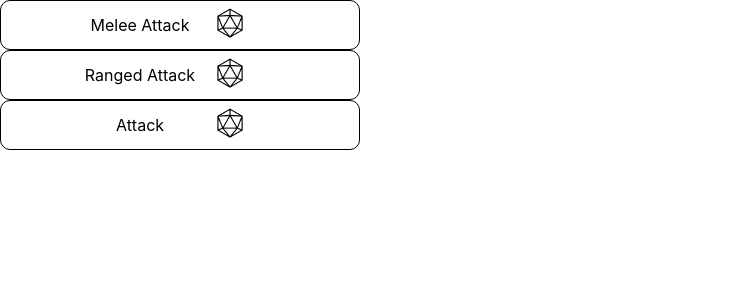
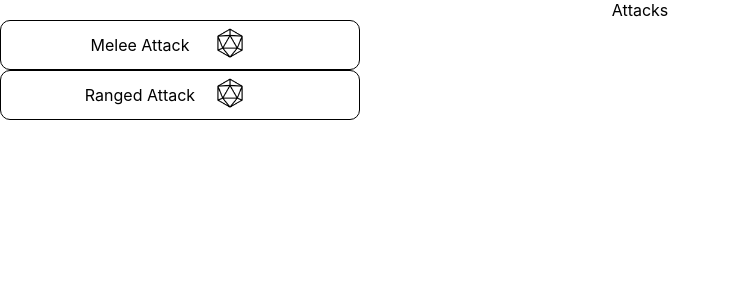
Before and after one commit to Utkarsh-G/high-spirits-sheets, a React (Create React App) app: page / in a window 1280 px wide. Shown: the top 300 px of the page, without its empty margins (0-731 px from the left). Built offline with nearby package versions, Linux system fonts and the light colour scheme.

Commit message:
addtional intermediate boxes

```diff
--- /dev/null
+++ b/src/AllActionsBox.js
@@ -0,0 +1,12 @@
+import './AllActionsBox.css';
+import CategoryBox from './CategoryBox';
+
+function AllActionsBox({actions, handleRoll}) {
+    return (
+        <div className="all-actions-box">
+            <CategoryBox actions={actions} handleRoll={handleRoll} />
+        </div>
+    );
+}
+
+export default AllActionsBox;
--- a/src/App.js
+++ b/src/App.js
@@ -1,12 +1,11 @@
 import './App.css';
-import ActionBox from './ActionBox';
-import { useState } from 'react';
+import AllActionsBox from './AllActionsBox';
+import { useState, useReducer } from 'react';
 
 function App() {
   const [actions, setActions] = useState({
     'Melee Attack': 0,
     'Ranged Attack': 0,
-    'Attack': 0
   });
 
   const handleRoll = (rolledName) => {
@@ -19,14 +18,15 @@ function App() {
 
   return (
     <div className="App">
-      {Object.keys(actions).map(name => (
+      {/* {Object.keys(actions).map(name => (
         <ActionBox
           key={name}
           name={name}
           rollResult={actions[name]}
           onRoll={() => handleRoll(name)}
         />
-      ))}
+      ))} */}
+      <AllActionsBox actions={actions} handleRoll={handleRoll} />
     </div>
   );
 }
--- /dev/null
+++ b/src/CategoryBox.js
@@ -0,0 +1,19 @@
+import ActionBox from './ActionBox';
+import './CategoryBox.css';
+function CategoryBox({actions, handleRoll}) {
+    return (
+        <div className="category-box">
+            <div className="category-box-name">Attacks</div>
+            {Object.keys(actions).map(name => (
+                <ActionBox
+                    key={name}
+                    name={name}
+                    rollResult={actions[name]}
+                    onRoll={() => handleRoll(name)}
+                />
+            ))}
+        </div>
+    );
+}
+
+export default CategoryBox;
```
Also changed, not shown: src/AllActionsBox.css (added), src/CategoryBox.css (added).
